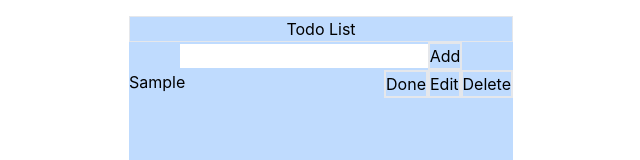
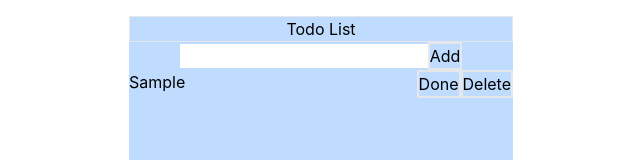
Before and after one commit to nguyendanhda98/to-do-list-2-classComponent, a React (Create React App) app: page / in a window 1280 px wide. Both pictures are taken after typing "Sample" into the empty fields and a click on the button "Add". Shown: the part 192-352 px from the top of the page, without its empty margins (319-959 px from the left). Built offline with nearby package versions, Linux system fonts and the light colour scheme.

Commit message:
Double click to done

```diff
--- a/src/components/item.js
+++ b/src/components/item.js
@@ -6,6 +6,7 @@ class Item extends React.Component {
     this.state = {
       status: "",
       text: "Done",
+      selectedId: null,
       edit: {
         text: "Edit",
       },
@@ -87,13 +88,13 @@ class Item extends React.Component {
           </button>
 
           {/*Edit*/}
-          <button
-            type={"button"}
-            className={"border-2"}
-            onClick={() => this.EditText()}
-          >
-            {this.state.edit.text}
-          </button>
+          {/*<button*/}
+          {/*  type={"button"}*/}
+          {/*  className={"border-2"}*/}
+          {/*  onClick={() => this.EditText()}*/}
+          {/*>*/}
+          {/*  {this.state.edit.text}*/}
+          {/*</button>*/}
 
           <button
             type={"button"}
--- a/src/components/workList.js
+++ b/src/components/workList.js
@@ -6,6 +6,7 @@ class WorkList extends React.Component {
     super(props);
     this.state = {
       works: this.props.works,
+      selectedId: null,
     };
   }
   Delete(id) {
@@ -27,6 +28,11 @@ class WorkList extends React.Component {
     this.props.setWorks(list);
   }
   Done(id) {
+    if (id !== this.state.selectedId) {
+      this.setState({
+        selectedId: id,
+      });
+    } else {
       let index = this.props.works.findIndex((x) => {
         return x.id === id;
       });
@@ -45,8 +51,11 @@ class WorkList extends React.Component {
           status: false,
         };
       }
-
       this.props.setWorks(list);
+      this.setState({
+        selectedId: null,
+      });
+    }
   }
 
   render() {
```
Lines whose indentation alone changed are shown as unchanged.
